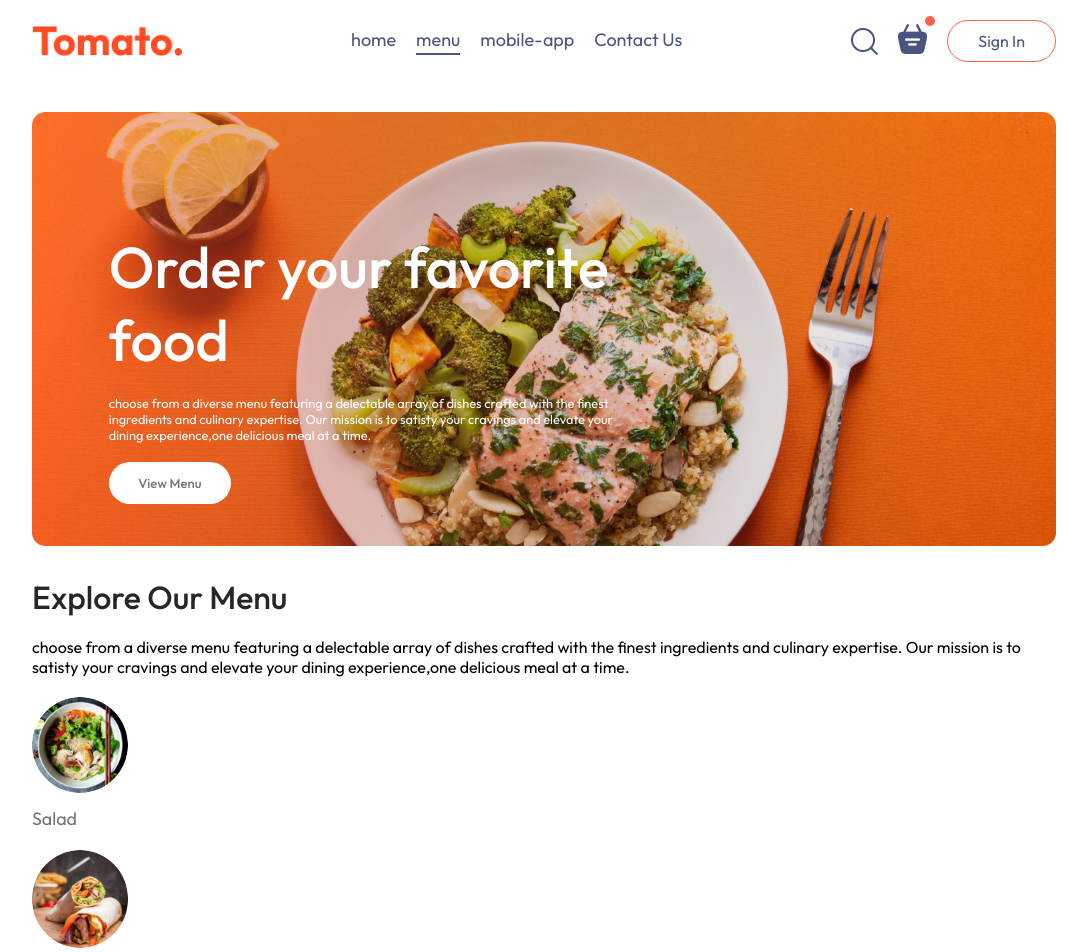
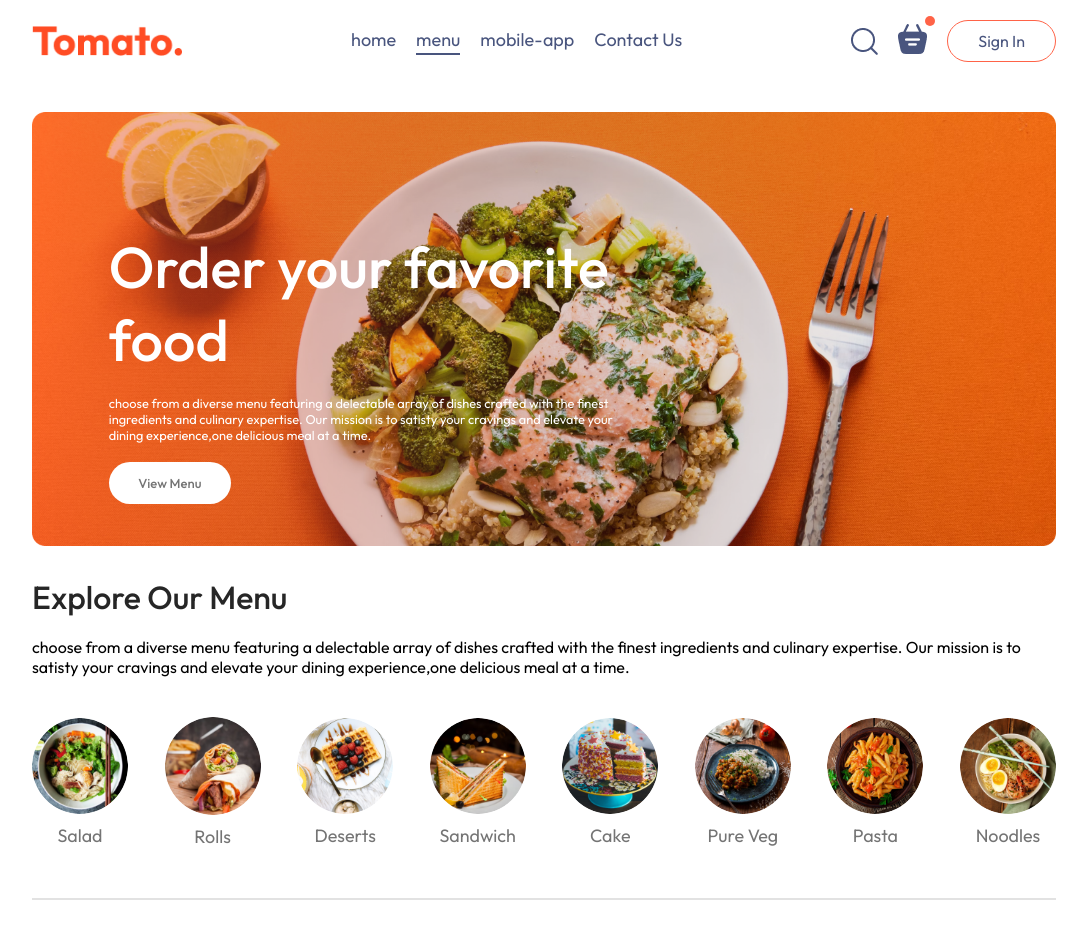
Before and after one commit to pavanaditya123/foodorederingdbsproject, a React (Vite) app in the folder frontenddev/: page / in a window 1280 px wide. Shown: the top 952 px of the page, without its empty margins (96-1183 px from the left). After the commit the page ends 910 px from the top, so only its background shows below. Built offline with nearby package versions, Linux system fonts and the light colour scheme.

Commit message:
flexed item images

```diff
--- a/frontenddev/src/components/Exploremenu/Exploremenu.css
+++ b/frontenddev/src/components/Exploremenu/Exploremenu.css
@@ -18,12 +18,25 @@
     overflow-x: scroll;
 }
 
+.explore-menu-list{
+    display: flex;
+    justify-content: space-between;
+    align-items: center;
+    gap: 30px;
+    text-align: center;
+    margin: 20px 0px;
+    overflow-x:scroll;
+
+}
+
 .explore-menu-list::-webkit-scrollbar{
     display: none;
 }
 
 
-.explore-menu-list-item img{
+.explore-menu-list-item img
+{
+    display: flex;
     width: 7.5vw;
     min-width: 80px;
     cursor: pointer;
@@ -36,5 +49,19 @@
     margin-top: 10px;
     color: #747474;
     font-size: max(1.4vw,16px);
-    cusror:pointer;
+    cursor:pointer;
 }
+
+.explore-menu hr{
+    margin: 10px 0px;
+    height:2px ;
+    background-color: #e2e2e2;
+    border: none;
+
+}
+
+
+.explore-menu-list-item .active{
+    border:4px solid tomato;
+
+}
--- a/frontenddev/src/components/Exploremenu/Exploremenu.jsx
+++ b/frontenddev/src/components/Exploremenu/Exploremenu.jsx
@@ -1,22 +1,23 @@
 import React from 'react';
 import './Exploremenu.css'
 import { menu_list } from '../../assets/assets';
-const Exploremenu = () => {
+const Exploremenu = ({Category,SetCategory}) => {
   return (
     <div className='explore-menu'id='explore-menu'>
        <h1>Explore Our Menu</h1>
        <p className='explore-menu'>  choose from a diverse menu featuring a delectable array of dishes crafted with the finest ingredients and culinary expertise. Our mission is to satisty your cravings and elevate your dining experience,one delicious meal at a time.</p>
-        <div className='explore-menu list'>
+        <div className='explore-menu-list'>
         {menu_list.map((item,index)=>{
             return (
-                <div key={index} className='explore-menu-list-item'>
-                    <img src={item.menu_image} alt="{item.menu_name}" />
+                <div   onClick={()=>SetCategory(prev=>prev===item.menu_name?"All":item.menu_name)}key={index} className='explore-menu-list-item'>
+                    <img  className={Category===item.menu_name?"active":""}src={item.menu_image} alt="{item.menu_name}" />
                     <p>{item.menu_name}</p>
                 </div>
 
             )
         })}
         </div>
+        <hr />
     </div>
   );
 }
```
